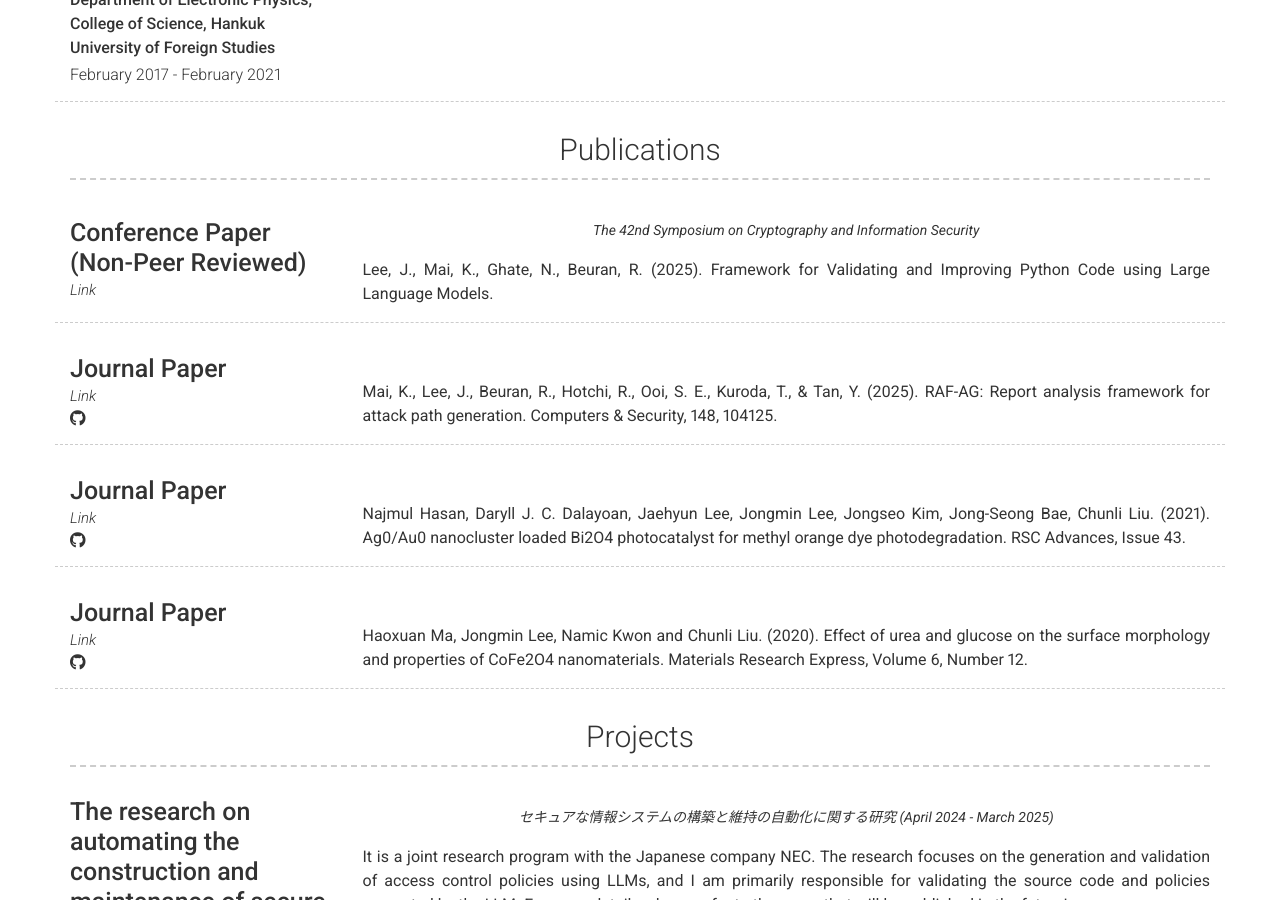
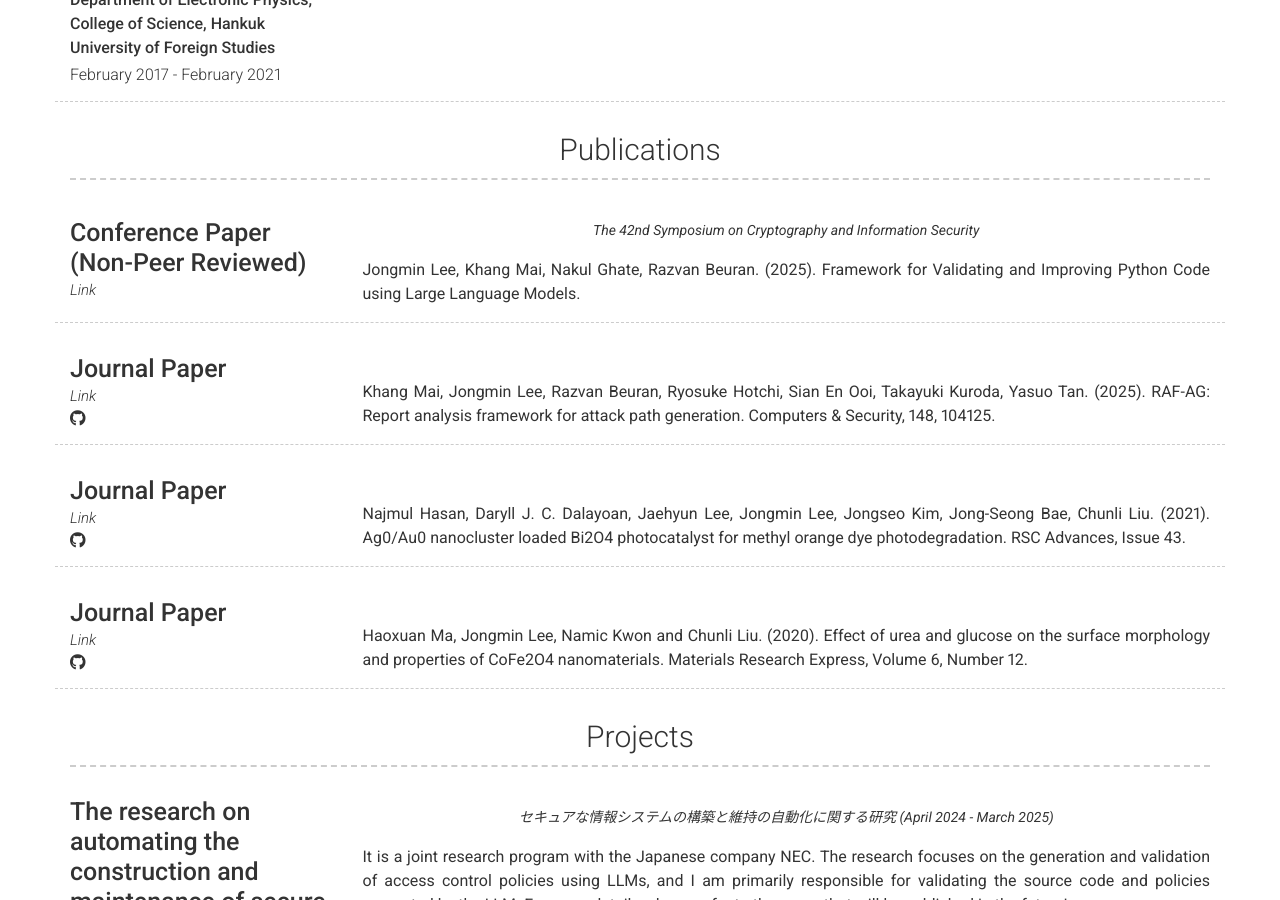
Before and after one commit to strike137/strike137.github.io, a Jekyll site: the page built from index.md, in a window 1280 px wide and 900 px high, scrolled down 2279 px. Built offline with Jekyll 4.4.1, drawn with Linux system fonts in a browser that asks for light colours; nearby versions of some CDN libraries.

Commit message:
Update _config.yml

```diff
--- a/_config.yml
+++ b/_config.yml
@@ -93,7 +93,7 @@ content:
         quote: >
           The 42nd Symposium on Cryptography and Information Security
         description: |
-          Lee, J., Mai, K., Ghate, N., Beuran, R. (2025). Framework for Validating and Improving Python Code using Large Language Models.
+          Jongmin Lee, Khang Mai, Nakul Ghate, Razvan Beuran. (2025). Framework for Validating and Improving Python Code using Large Language Models.
 
       - layout: top-left
         border: weak  # Value of `weak` will display a weak border below this item. # Any
@@ -107,7 +107,7 @@ content:
            url: https://doi.org/10.1016/j.cose.2024.104125
         quote: >
         description: |
-          Mai, K., Lee, J., Beuran, R., Hotchi, R., Ooi, S. E., Kuroda, T., & Tan, Y. (2025). RAF-AG: Report analysis framework for attack path generation. Computers & Security, 148, 104125.
+          Khang Mai, Jongmin Lee, Razvan Beuran, Ryosuke Hotchi, Sian En Ooi, Takayuki Kuroda, Yasuo Tan. (2025). RAF-AG: Report analysis framework for attack path generation. Computers & Security, 148, 104125.
 
       - layout: top-left
         border: weak  # Value of `weak` will display a weak border below this item. # Any
```
